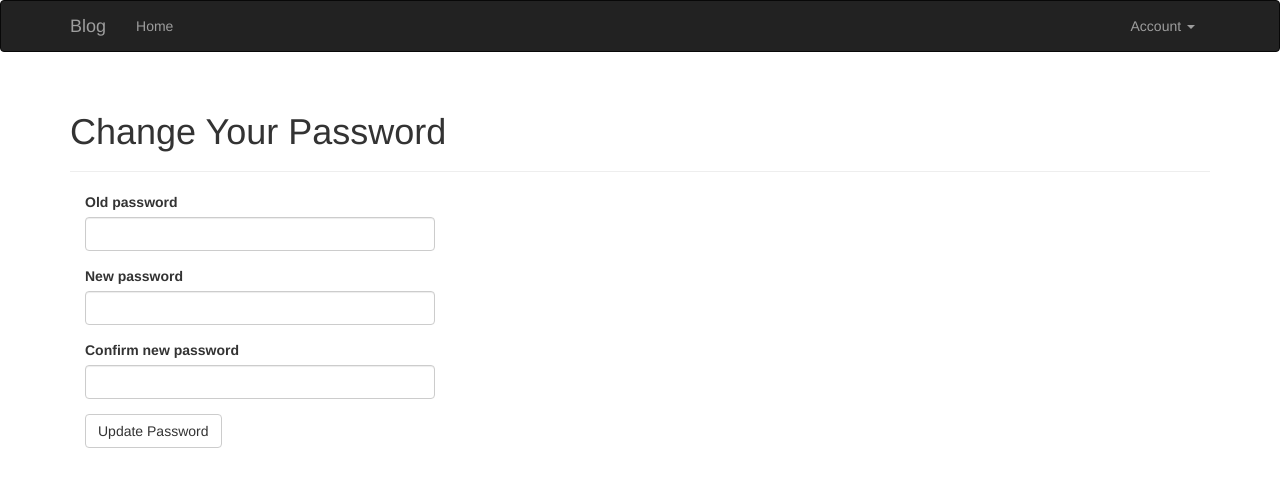
After one commit to fangyansun/social_blog, a Flask app: page /auth/change-password in a window 1280 px wide. The commit adds this page. Shown: the top 487 px of the page. Run offline with Flask 2, Linux system fonts and the light colour scheme; the visitor is signed in with stand-in values (Sample User, id 1); data comes from the database, SQL or seed files in the repository; some libraries are stand-ins or nearby versions.

Commit message:
change password
Signed-off-by: Fangyan SUN <zhzxsunfangyan@yeah.net>

```diff
--- a/app/auth/forms.py
+++ b/app/auth/forms.py
@@ -26,3 +26,9 @@ class RegistrationForm(FlaskForm):
     def validate_username(self, field):
         if User.query.filter_by(username=field.data).first():
             raise ValidationError('Username already in use.')
+
+class ChangePasswordForm(FlaskForm):
+    old_password = PasswordField('Old password', validators=[DataRequired()])
+    password = PasswordField('New password', validators=[DataRequired(), EqualTo('password2', message='Passwords must match.')])
+    password2 = PasswordField('Confirm new password',validators=[DataRequired()])
+    submit = SubmitField('Update Password')
--- a/app/auth/views.py
+++ b/app/auth/views.py
@@ -4,7 +4,7 @@ from . import auth
 from .. import db
 from ..models import User
 from ..email import send_email
-from .forms import LoginForm, RegistrationForm
+from .forms import LoginForm, RegistrationForm, ChangePasswordForm
 
 
 @auth.before_app_request
@@ -80,3 +80,19 @@ def resend_confirmation():
                'auth/email/confirm', user=current_user, token=token)
     flash('A new confirmation email has been sent to you by email.')
     return redirect(url_for('main.index'))
+
+
+@auth.route('/change-password', methods=['GET', 'POST'])
+@login_required
+def change_password():
+    form = ChangePasswordForm()
+    if form.validate_on_submit():
+        if current_user.verify_password(form.old_password.data):
+            current_user.password = form.password.data
+            db.session.add(current_user)
+            db.session.commit()
+            flash('Your password has been updated.')
+            return redirect(url_for('main.index'))
+        else:
+            flash('Invalid password.')
+    return render_template("auth/change_password.html", form=form)
--- /dev/null
+++ b/app/templates/auth/change_password.html
@@ -0,0 +1,13 @@
+{% extends "base.html" %}
+{% import "bootstrap/wtf.html" as wtf %}
+
+{% block title %}Flasky - Change Password{% endblock %}
+
+{% block page_content %}
+<div class="page-header">
+    <h1>Change Your Password</h1>
+</div>
+<div class="col-md-4">
+    {{ wtf.quick_form(form) }}
+</div>
+{% endblock %}
--- a/app/templates/auth/unconfirmed.html
+++ b/app/templates/auth/unconfirmed.html
@@ -1,12 +1,10 @@
 {% extends "base.html" %}
 
-{% block title %}Flasky - Confirm your account{% endblock %}
+{% block title %}BLOG - Confirm your account{% endblock %}
 
 {% block page_content %}
 <div class="page-header">
-    <h1>
-        Hello, {{ current_user.username }}!
-    </h1>
+    <h1>Hello, {{ current_user.username }}!</h1>
     <h3>You have not confirmed your account yet.</h3>
     <p>
         Before you can access this site you need to confirm your account.
--- a/app/templates/base.html
+++ b/app/templates/base.html
@@ -25,7 +25,13 @@
             </ul>
             <ul class="nav navbar-nav navbar-right">
                 {% if current_user.is_authenticated %}
-                  <li><a href="{{ url_for('auth.logout') }}">Log Out</a></li>
+                  <li class="dropdown">
+                      <a href="#" class="dropdown-toggle" data-toggle="dropdown">Account <b class="caret"></b></a>
+                      <ul class="dropdown-menu">
+                          <li><a href="{{ url_for('auth.change_password') }}">Change Password</a></li>
+                          <li><a href="{{ url_for('auth.logout') }}">Log Out</a></li>
+                      </ul>
+                  </li>
                 {% else %}
                   <li><a href="{{ url_for('auth.login') }}">Log In</a></li>
                 {% endif %}
```
Also changed, not shown: social_blog.py (renamed from manage.py), 1 other file.
